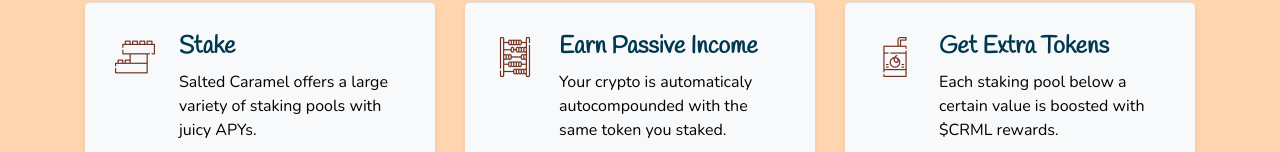
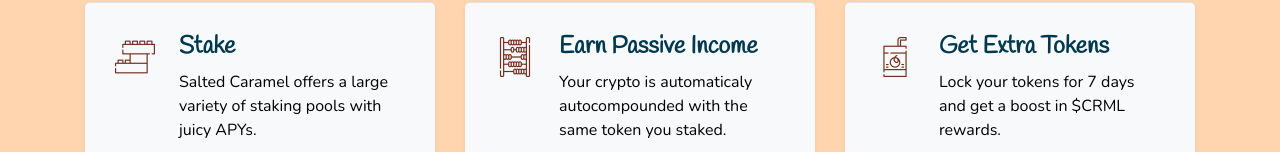
Before and after one commit to SaltedCaramelXyz/front-end, a Vue app: page / in a window 1280 px wide. Shown: the part 800-952 px from the top of the page. Built offline with nearby package versions, Linux system fonts and the light colour scheme.

Commit message:
Change text for Get Extra Tokens box

```diff
--- a/src/components/Home.vue
+++ b/src/components/Home.vue
@@ -47,7 +47,7 @@
                         <i class="flaticon-021-juice-box h1 font-weight-normal mb-3" id="iconcolor"></i>
                         <div class="pl-4">
                             <h4>Get Extra Tokens</h4>
-                            <p class="m-0">Each staking pool below a certain value is boosted with $CRML rewards.</p>
+                            <p class="m-0">Lock your tokens for 7 days and get a boost in $CRML rewards.</p>
                         </div>
                     </div>
                 </div>
```
